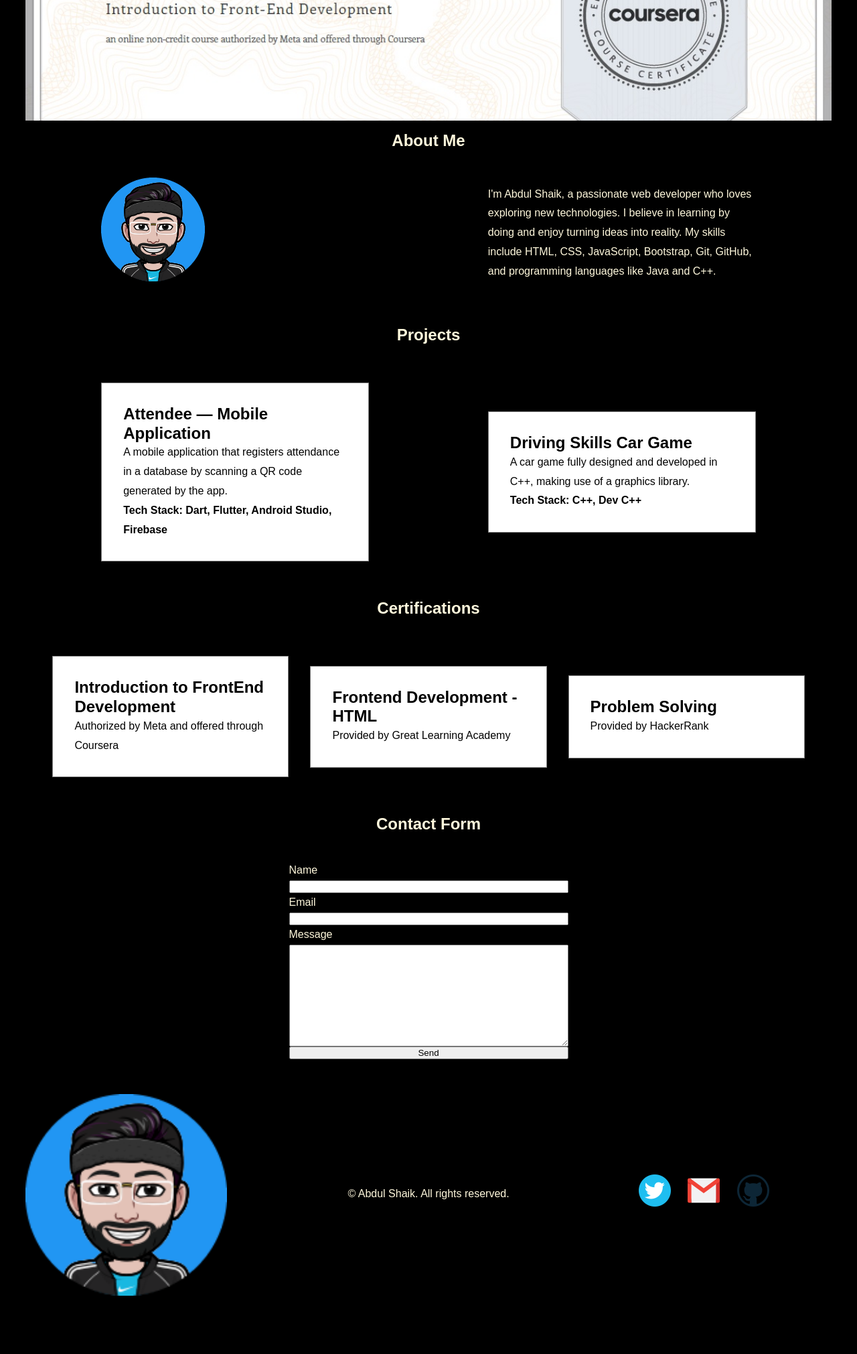
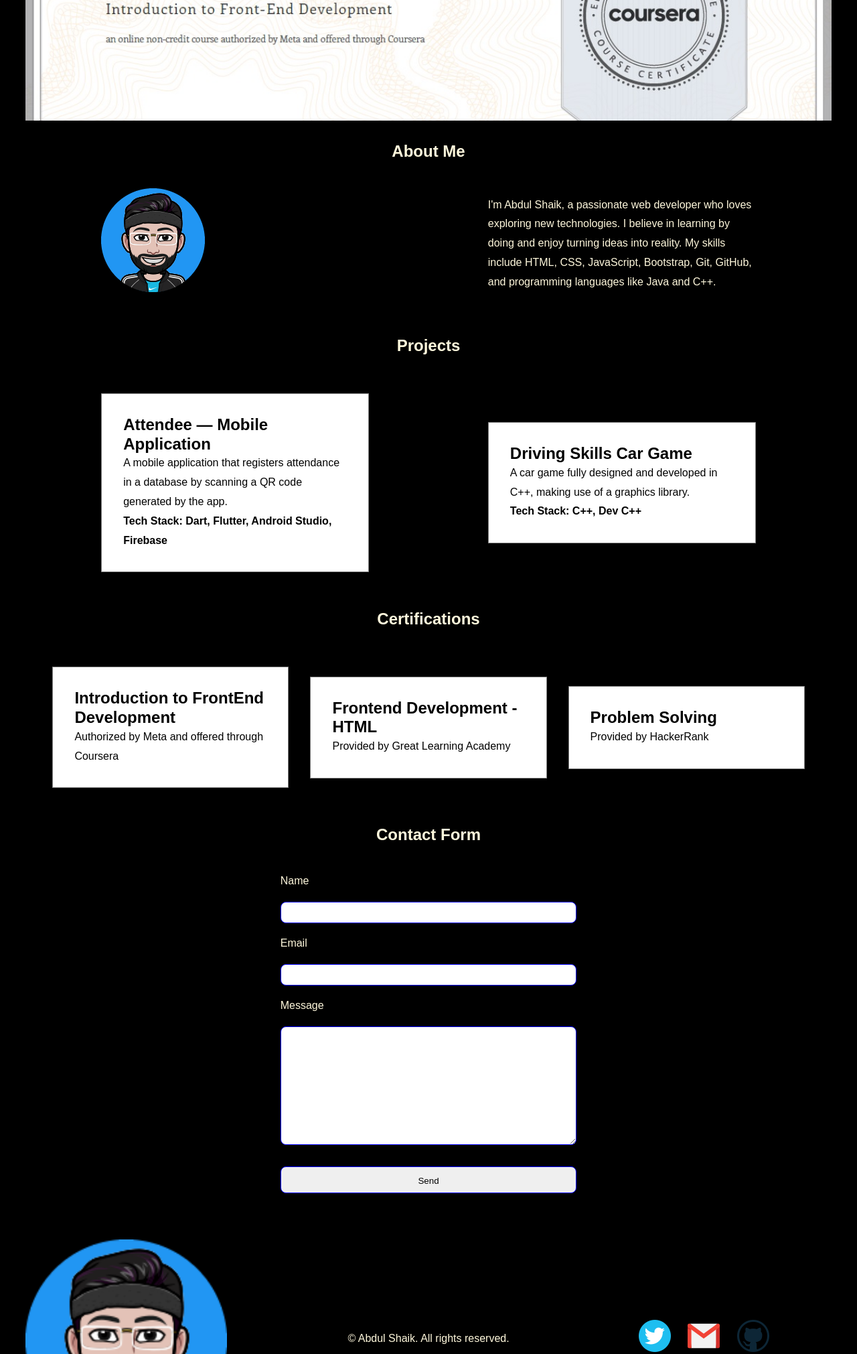
Before and after one commit to AbdulShaikz/Web-Dev, a web app: file Projects/Project_5-Portfolio_Using_HTML_&_CSS/index.html in a window 1280 px wide. Shown: the part 270-2291 px from the top of the page at 67% size. Before the commit the page ends 2246 px from the top, so only its background shows below. Run offline with its HTML, style and script files only (its server is not run), Linux system fonts and the light colour scheme.

Commit message:
Add styling to the contact form in Project 5- Portfolio Project using HTML & CSS

```diff
--- a/Projects/Project_5-Portfolio_Using_HTML_&_CSS/css/styles.css
+++ b/Projects/Project_5-Portfolio_Using_HTML_&_CSS/css/styles.css
@@ -73,9 +73,11 @@
     animation: myAnimation 2s linear;
 }
 
+
 section>h1{
     text-align: center;
     /* background-color: cadetblue; */
+    /* animation: headingAnimation 2s linear; */
 }
 
 section article{
@@ -86,7 +88,7 @@
 
 
 .hero{
-    margin: 1rem auto;
+    margin: 2rem auto;
     padding: 1rem;
     width: 100%;
     height: 300px;
@@ -136,6 +138,34 @@
     justify-content: center;
 }
 
+form>input{
+    border:1px solid blue;
+    margin: 1rem 0;
+    padding: 0.8rem;
+    height: 2rem;
+    border-radius: 8px;
+}
+form > textarea{
+    border:1px solid blue;
+    margin: 1rem 0;
+    padding: 0.8rem;
+    border-radius: 8px;
+}
+
+form>button{
+    border:1px solid blue;
+    margin: 1rem 0;
+    padding: 0.8rem;
+    height: 2.5rem;
+    border-radius: 8px;
+    text-align: center;
+}
+
+form>button:hover{
+    border:2px solid white;
+    background-color: blue;
+    color: white;
+}
 footer{
     display: flex;
     flex-direction: row; /* Ensures elements stack vertically */
```
